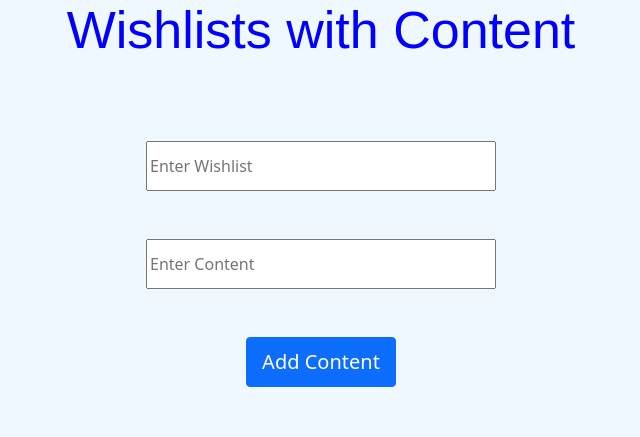
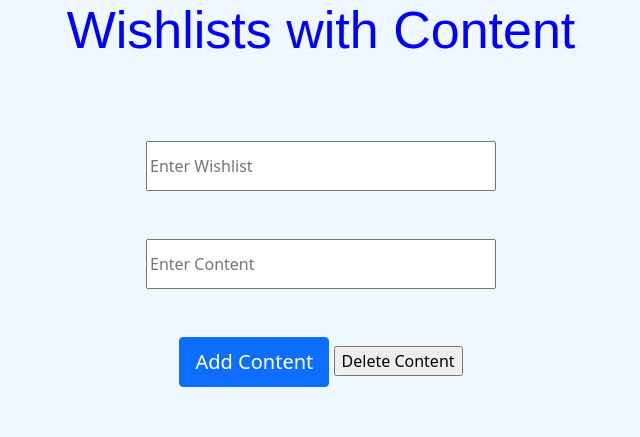
Before and after one commit to Tjohnzon25/project2_team_i, a Flask app: page /userwishlist in a window 1280 px wide. Shown: the part 49-486 px from the top of the page, without its empty margins (319-959 px from the left). Run offline with Flask 2, Linux system fonts and the light colour scheme; data comes from the database, SQL or seed files in the repository.

Commit message:
Conflicts Resolved

```diff
--- a/app.py
+++ b/app.py
@@ -163,34 +163,86 @@
         checkWishlist = False
         error = ""
 
-        #checks to make sure you can add the content
-        for i in data_users:
-            if i.logged_in == 1:
-                for j in data_wishlist:
-                    if theWishlist == j.wishlist_name:
-                        checkWishlist = True
-                        for h in data_content:
-                            if theContent == h.content:
-                                checkContent = True
+        user = ""
 
-        if checkWishlist == False:
-            error = "Wishlist doesn't Exist"
-            print(error)
-        elif checkContent:
-            error = "Content already exists"
-            print(error)
-        else:
+        if request.form['button'] == "Delete Content":
             for i in data_users:
                 if i.logged_in == 1:
+
+                    user = i.username
+
+                    if theWishlist == "" or theContent == "":
+                        error = "Field is empty"
+                        return render_template('user_wishlists.html', user=i.username, data_users=data_users, data_wishlist=data_wishlist, data_content=data_content, error=error)
+
                     for j in data_wishlist:
                         if theWishlist == j.wishlist_name:
-                            content = Content(content=theContent, wishlist_id=j.id)
-                            db.session.add(content)
-                            db.session.commit()
+                            checkWishlist = True
+                            for h in data_content:
+                                if theContent == h.content:
+                                    checkContent = True
 
-                            contents = Content.query.all()
+            if checkWishlist == False:
+                error = "Wishlist doesn't exist"
+                return render_template('user_wishlists.html', user=user, data_users=data_users, data_wishlist=data_wishlist, data_content=data_content, error=error)
 
-                            return render_template('user_wishlists.html', user=i.username, data_users=data_users, data_wishlist=data_wishlist, data_content=contents)
+
+            if checkContent == False:
+                error = "Content doesn't exist"
+                return render_template('user_wishlists.html', user=user, data_users=data_users, data_wishlist=data_wishlist, data_content=data_content, error=error)
+            else:
+                content = Content.query.filter_by(content=theContent).first()
+                db.session.delete(content)
+                db.session.commit()
+
+                allContent = Content.query.all()
+
+                return render_template('user_wishlists.html', user=user, data_users=data_users, data_wishlist=data_wishlist, data_content=allContent)
+        else:
+
+            #checks to make sure you can add the content
+            for i in data_users:
+                if i.logged_in == 1:
+
+                    if theWishlist == "" or theContent == "":
+                        error = "Field is empty"
+                        return render_template('user_wishlists.html', user=i.username, data_users=data_users, data_wishlist=data_wishlist, data_content=data_content, error=error)
+
+                    for j in data_wishlist:
+                        if theWishlist == j.wishlist_name:
+                            checkWishlist = True
+                            for h in data_content:
+                                if theContent == h.content:
+                                    checkContent = True
+
+            if checkWishlist == False:
+                error = "Wishlist doesn't Exist"
+
+                # returning the right data
+                for i in data_users:
+                    if i.logged_in == 1:
+                        return render_template('user_wishlists.html', user=i.username, data_users=data_users, data_wishlist=data_wishlist, data_content=data_content,error=error)
+
+            elif checkContent:
+                error = "Content already exists"
+
+                # returning the right data
+                for i in data_users:
+                    if i.logged_in == 1:
+                        return render_template('user_wishlists.html', user=i.username, data_users=data_users, data_wishlist=data_wishlist, data_content=data_content,error=error)
+
+            else:
+                for i in data_users:
+                    if i.logged_in == 1:
+                        for j in data_wishlist:
+                            if theWishlist == j.wishlist_name:
+                                content = Content(content=theContent, wishlist_id=j.id)
+                                db.session.add(content)
+                                db.session.commit()
+
+                                contents = Content.query.all()
+
+                                return render_template('user_wishlists.html', user=i.username, data_users=data_users, data_wishlist=data_wishlist, data_content=contents)
 
 
     return render_template('user_wishlists.html', data_users=data_users, data_wishlist=data_wishlist)
@@ -204,6 +256,10 @@
 
         allUsers = User.query.all()
         allWishlists = Wishlist.query.all()
+
+        if new_wishlist == "":
+            error = "Field is empty"
+            return render_template('create_wishlist.html', error=error)
 
         error = ""
 
--- a/templates/create_wishlist.html
+++ b/templates/create_wishlist.html
@@ -14,7 +14,6 @@
         <label for="new_content"> </label>
         <input type="text" id="new_wishlist" name="new_wishlist" placeholder="Enter New Wishlist"><br><br><br>
         <input type="submit" id="sub" value="Add" name="createBtn" class="btn btn-primary">
-
 
         <br><br><p>{{error}}</p>
     </form>
--- a/templates/user_wishlists.html
+++ b/templates/user_wishlists.html
@@ -18,7 +18,7 @@
                         <u><b><p>{{j.wishlist_name}}</p></b></u>
 
                         {% for content in data_content %}
-                            {% if content.wishlist_id == j.id %}
+                            {% if content.wishlist_id == j.id%}
                                 <p>- {{ content.content }}</p>
                             {% endif %}
                         {% endfor %}
@@ -32,6 +32,9 @@
 
         <input type="text" id="new_content" name="new_content" placeholder="Enter Content"><br><br><br>
         <input type="submit" id="sub" name="button" value="Add Content" class="btn btn-primary">
+        <!--input type="text" id="new_content" name="new_content" placeholder="Enter content"-->
+        <!--input type="submit" name="button" value="Add Content"-->
+        <input type="submit" name="button" value="Delete Content">
 
         <p>{{error}}</p>
     </form>
```
